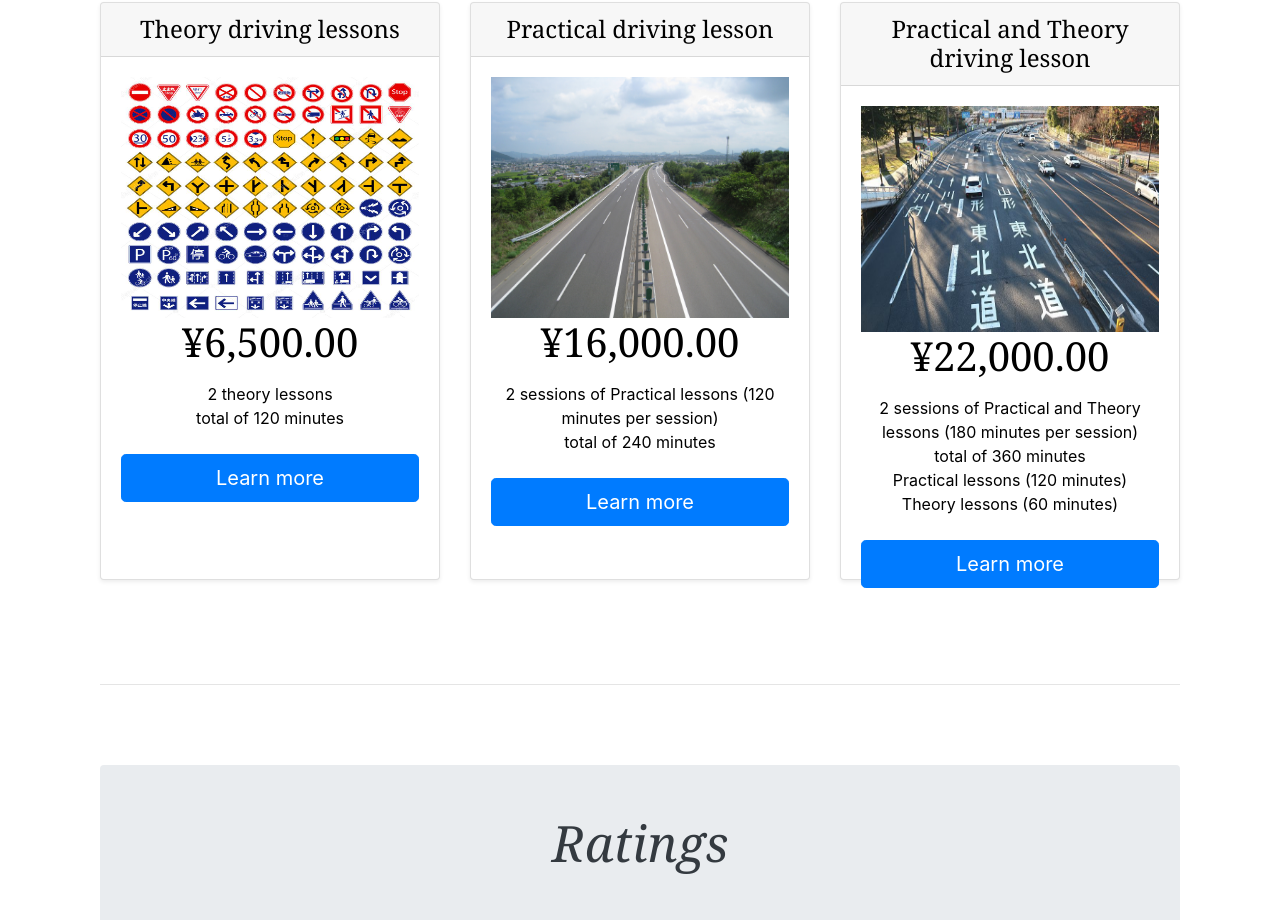
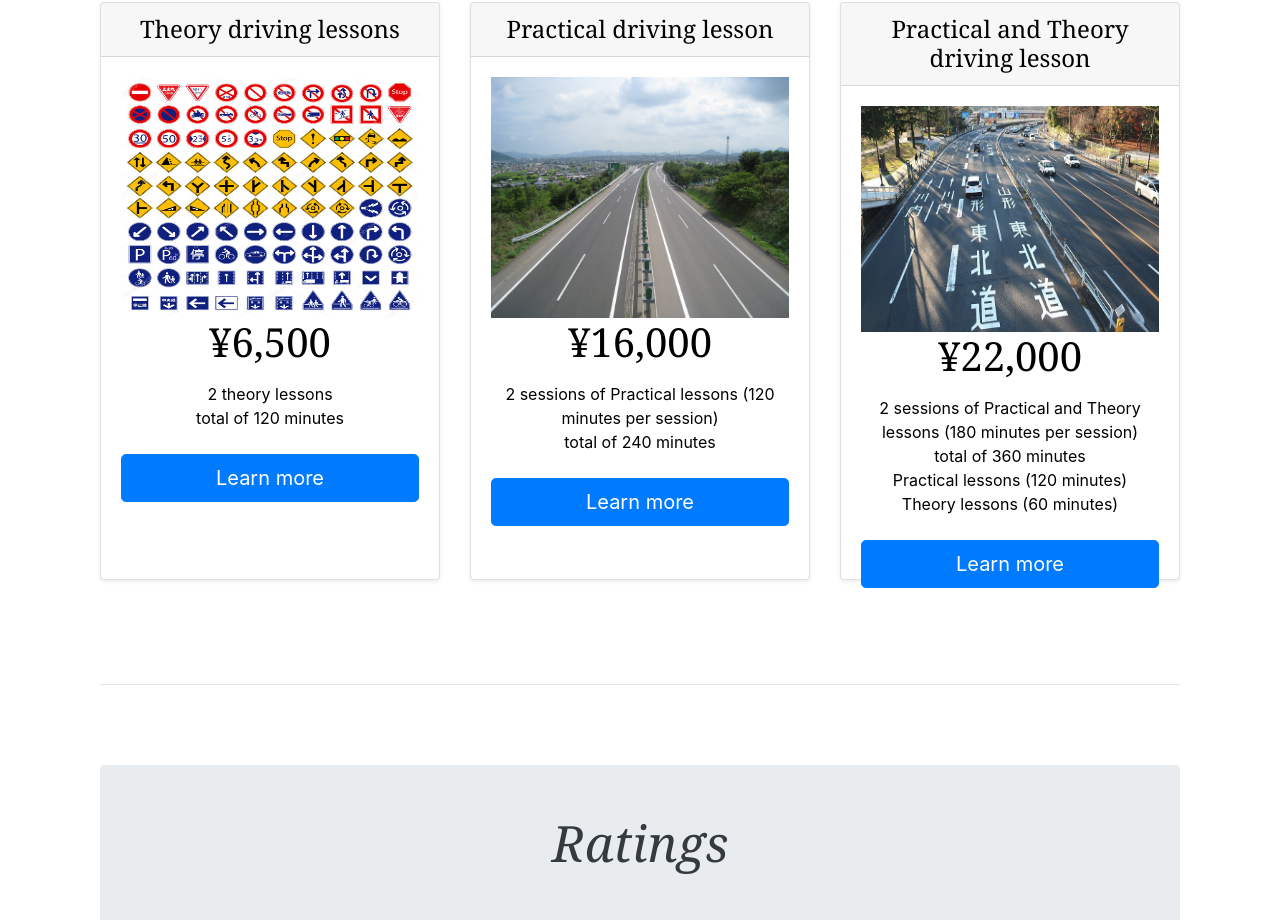
Before and after one commit to GyanMurriel15/SaitamaDrivingSchool, a plain HTML site: page index.html in a window 1280 px wide. Shown: the part 3147-4067 px from the top of the page. Drawn offline with nearby package versions, Linux system fonts and the light colour scheme.

Commit message:
Saitama Driving School

```diff
--- a/index.html
+++ b/index.html
@@ -15,7 +15,6 @@
 
 
     <!-- Bootstrap core CSS -->
-    <!-- <link href="../assets/dist/css/bootstrap.min.css" rel="stylesheet"> -->
     <link href="assets/dist/css/bootstrap.min.css" rel="stylesheet">
 
 
@@ -214,18 +213,7 @@
         </div>
         <div class="card-body">
           <img src="images/pic5.jpg" width="100%" height="50%">
-          <!-- <svg class="bd-placeholder-img card-img-top"
-            width="100%"
-            height="225"
-            xmlns="http://www.w3.org/2000/svg"
-            role="img"
-            aria-label="Placeholder: Thumbnail"
-            preserveAspectRatio="xMidYMid slice"
-            focusable="false"><title>Placeholder</title>
-            <rect width="100%" height="100%" fill="#55595c"/>
-            <text x="50%" y="50%" fill="#eceeef" dy=".3em">Thumbnail</text
-          ></svg> -->
-          <h1 class="card-title pricing-card-title">¥6,500.00</h1>
+          <h1 class="card-title pricing-card-title">¥6,500</h1>
           <ul class="list-unstyled mt-3 mb-4">
             <li>2 theory lessons</li>
             <li>total of 120 minutes</li>
@@ -240,8 +228,7 @@
         <div class="card-body">
           <img src="images/pic6.jpg" width="100%" height="50%">
 
-          <h1 class="card-title pricing-card-title">¥16,000.00</h1>
-<!--           <small class="text-muted">/2hr</small> -->
+          <h1 class="card-title pricing-card-title">¥16,000</h1>
           <ul class="list-unstyled mt-3 mb-4">
             <li>2 sessions of Practical lessons (120 minutes per session)</li>
             <li>total of 240 minutes</li>
@@ -255,14 +242,12 @@
         </div>
         <div class="card-body">
           <img src="images/pic7.jpg" width="100%" height="50%">
-
-          <h1 class="card-title pricing-card-title">¥22,000.00</h1>
+          <h1 class="card-title pricing-card-title">¥22,000</h1>
           <ul class="list-unstyled mt-3 mb-4">
             <li>2 sessions of Practical and Theory lessons (180 minutes per session)</li>
             <li>total of 360 minutes</li>
             <li>Practical lessons (120 minutes)</li>
             <li>Theory lessons (60 minutes)</li>
-
           </ul>
           <a class="btn btn-lg btn-primary w-100" href="ourservice.html">Learn more</a>
         </div>
@@ -272,7 +257,6 @@
     <!-- ====================================== End of Price ====================================== -->
 
     <!-- START THE FEATURETTES -->
-
         <div class="jumbotron p-4 p-md-5 text-dark rounded bg-lightgray">
           <!-- Three columns of text below the carousel -->
           <h1 class="display-4 font-italic justify-text">Ratings</h1>
@@ -350,51 +334,12 @@
 
         </div>
     </div>
+
     <!-- ====================================== End of Album ====================================== -->
-
-            <!-- <hr class="featurette-divider"> -->
-            <!-- hindi pa responsive yung google map -->
-            <!-- <iframe
-              src="https://www.google.com/maps/embed?pb=!1m18!1m12!1m3!1d3867.763225498609!2d121.16275601534961!3d14.208637590369724!2m3!1f0!2f0!3f0!3m2!1i1024!2i768!4f13.1!3m3!1m2!1s0x33bd63d38c586f01%3A0x8e8811f5dad4f3eb!2sBarangay%203%20(Pob.)%2C%20Calamba%2C%204027%20Laguna!5e0!3m2!1sen!2sph!4v1659669350377!5m2!1sen!2sph"
-              width="1000"
-              height="280"
-              style="border:0;"
-              allowfullscreen=""
-              loading="lazy"
-              referrerpolicy="no-referrer-when-downgrade">
-            </iframe> -->
-            <!-- <div class="map">
-              <iframe
-                src="https://www.google.com/maps/embed?pb=!1m18!1m12!1m3!1d3867.763225498609!2d121.16275601534961!3d14.208637590369724!2m3!1f0!2f0!3f0!3m2!1i1024!2i768!4f13.1!3m3!1m2!1s0x33bd63d38c586f01%3A0x8e8811f5dad4f3eb!2sBarangay%203%20(Pob.)%2C%20Calamba%2C%204027%20Laguna!5e0!3m2!1sen!2sph!4v1659669350377!5m2!1sen!2sph"
-                width="1080"
-                height="280"
-                style="border:0;"
-                allowfullscreen=""
-                loading="lazy"
-                referrerpolicy="no-referrer-when-downgrade">
-              </iframe>
-            </div> -->
-
-
-    <!-- START THE FEATURETTES -->
-
-    <!-- <hr class="featurette-divider">
-
 
 
     <hr class="featurette-divider">
 
-
-
-    <hr class="featurette-divider"> -->
-
-
-
-    <hr class="featurette-divider">
-
-    <!-- /END THE FEATURETTES -->
-
-  </div><!-- /.container -->
 
 
   <!-- FOOTER -->
@@ -412,7 +357,7 @@
               <path d="M16 8.049c0-4.446-3.582-8.05-8-8.05C3.58 0-.002 3.603-.002 8.05c0 4.017 2.926 7.347 6.75 7.951v-5.625h-2.03V8.05H6.75V6.275c0-2.017 1.195-3.131 3.022-3.131.876 0 1.791.157 1.791.157v1.98h-1.009c-.993 0-1.303.621-1.303 1.258v1.51h2.218l-.354 2.326H9.25V16c3.824-.604 6.75-3.934 6.75-7.951z"/>
             </svg>
             </a>
-            <a href="https://www.instagram.com/jaspergarcia_15/">
+            <a href="https://www.instagram.com/hoshiken1217/?igshid=YmMyMTA2M2Y%3D">
             <svg xmlns="http://www.w3.org/2000/svg"
             width="30"
             height="30"
@@ -453,11 +398,7 @@
     </div>
   </footer>
 </main>
-
-
     <script src="https://cdn.jsdelivr.net/npm/jquery@3.5.1/dist/jquery.slim.min.js" integrity="sha384-DfXdz2htPH0lsSSs5nCTpuj/zy4C+OGpamoFVy38MVBnE+IbbVYUew+OrCXaRkfj" crossorigin="anonymous"></script>
     <script>window.jQuery || document.write('<script src="../assets/js/vendor/jquery.slim.min.js"><\/script>')</script><script src="../assets/dist/js/bootstrap.bundle.min.js"></script>
-
-
   </body>
 </html>
```
Lines whose indentation alone changed are shown as unchanged.
